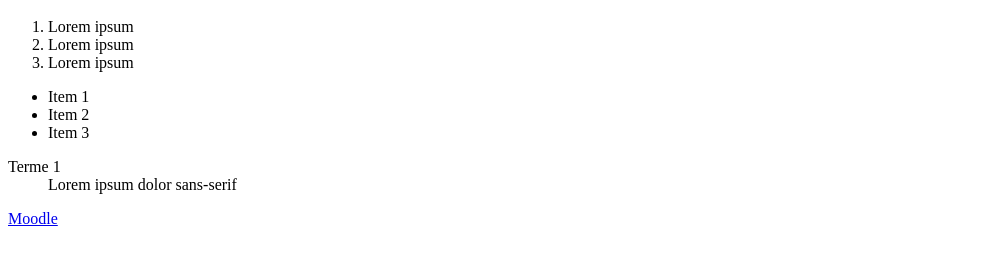
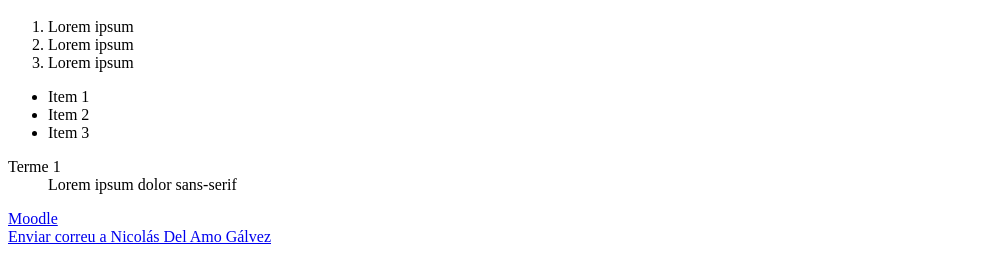
Before and after one commit to 2526nicolasdelamogalvez/LMGSI_P1, a plain HTML site: page index.html in a window 1280 px wide. Shown: the part 1316-1570 px from the top of the page, without its empty margins (0-1001 px from the left). Drawn offline with Linux system fonts and the light colour scheme.

Commit message:
Pagina amb mes possibles enllaços

```diff
--- a/index.html
+++ b/index.html
@@ -24,5 +24,7 @@
                 <dd>Lorem ipsum dolor sans-serif</dd>
             </dl>
             <a href="https://educaciodigital.cat/iticbcn/moodle/" target="_blank">Moodle</a>
+            <br>
+            <a href="mailto:2526_nicolas.delamo@iticbcn.cat">Enviar correu a Nicolás Del Amo Gálvez</a>
         </body>
     </html>
```
